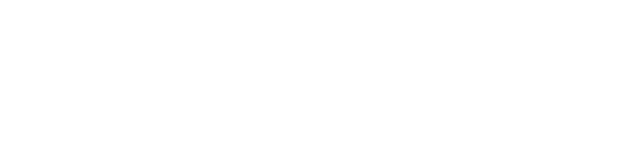
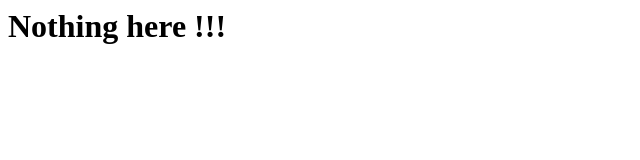
Before and after one commit to MohamedMamdouh/MohamedMamdouh.github.io, a plain HTML site: page index.html in a window 1280 px wide. Shown: the whole page, without its empty margins (0-640 px from the left). Drawn offline with Linux system fonts and the light colour scheme.

Commit message:
Update index.html

```diff
--- a/index.html
+++ b/index.html
@@ -6,7 +6,7 @@ MohamedMamdouh
 </head>
 <body>
 <h1>
-
+Nothing here !!!
 </h1>
 </body>
 </html>
```
